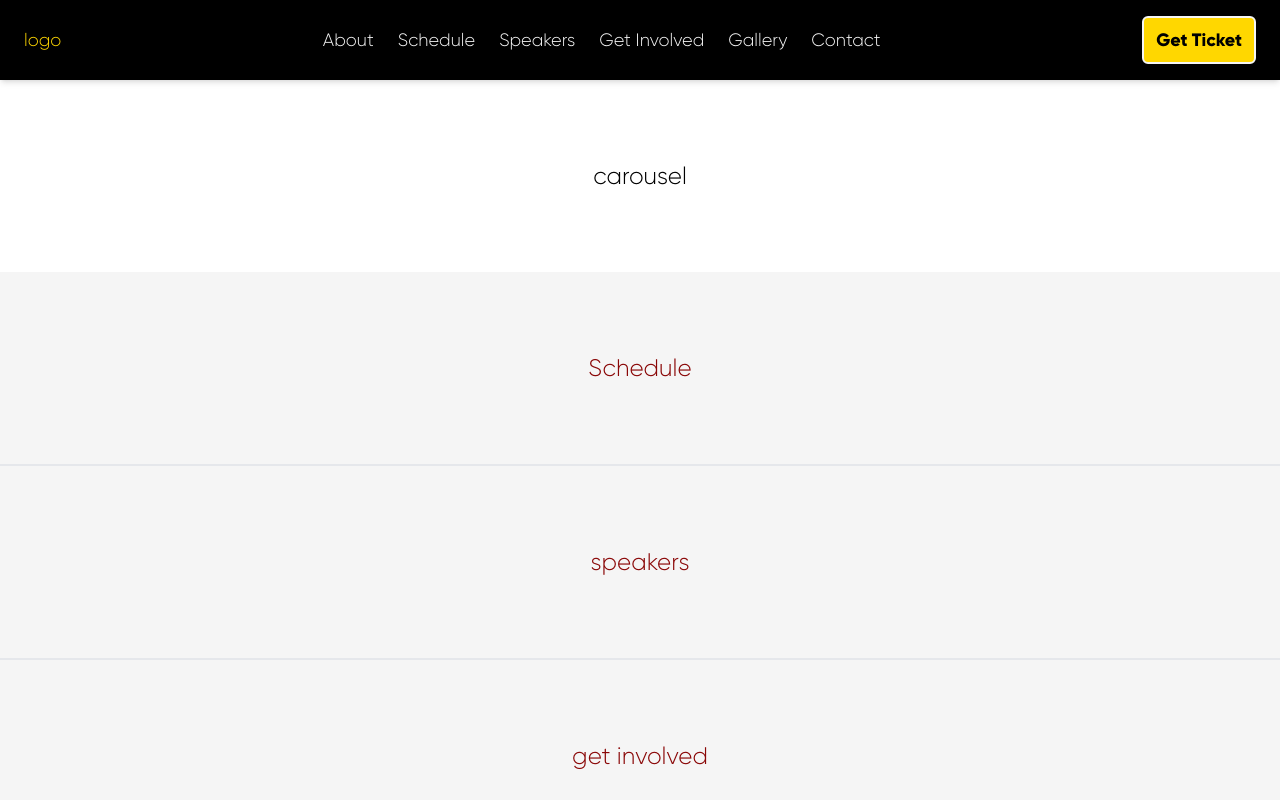
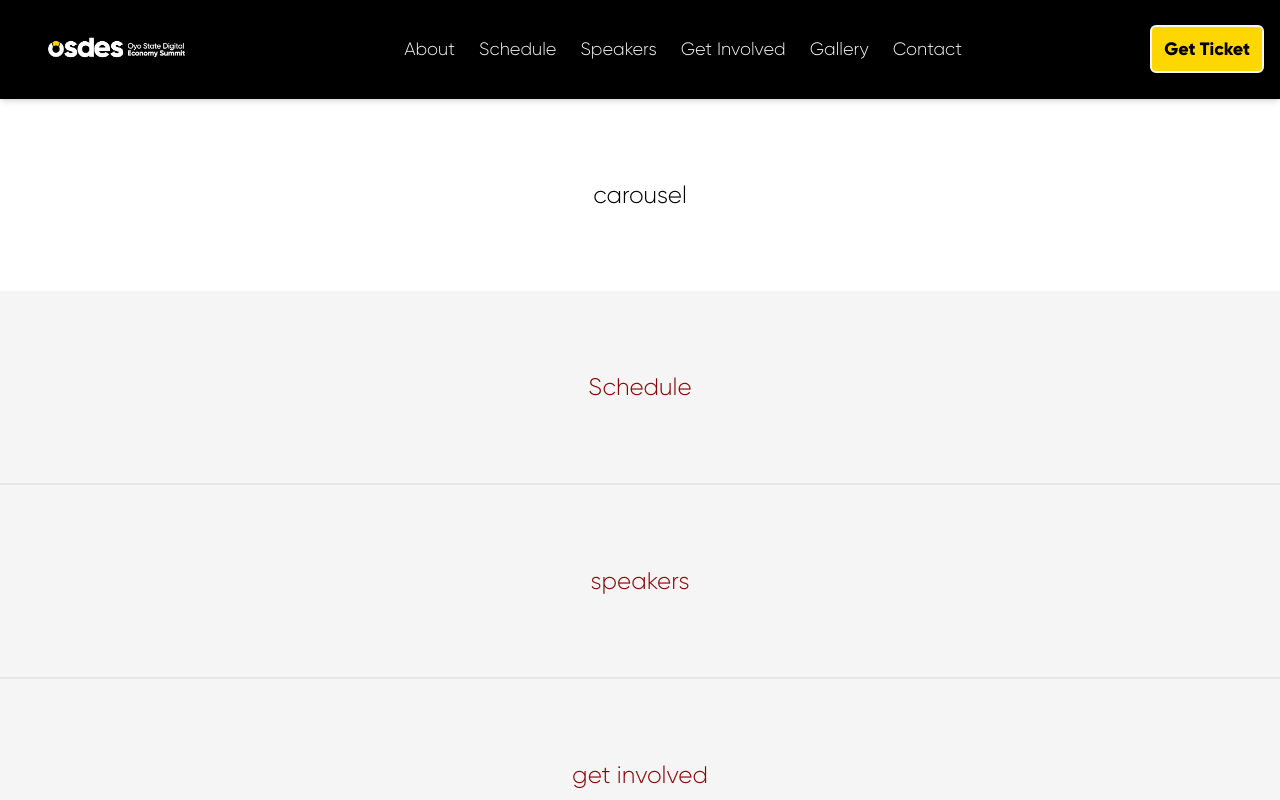
Before and after one commit to Yhucee14/osdes, a React (Vite) app: page / in a window 1280 px wide. Shown: the top 800 px of the page. Built offline with nearby package versions, Linux system fonts and the light colour scheme.

Commit message:
finished nav

```diff
--- a/package.json
+++ b/package.json
@@ -11,7 +11,8 @@
   },
   "dependencies": {
     "react": "^18.2.0",
-    "react-dom": "^18.2.0"
+    "react-dom": "^18.2.0",
+    "react-icons": "^5.1.0"
   },
   "devDependencies": {
     "@types/react": "^18.2.66",
--- a/src/App.jsx
+++ b/src/App.jsx
@@ -1,5 +1,9 @@
 import "./index.css";
 import { useState, useEffect } from "react";
+import logo from "./images/logo.png";
+import { CgMenuGridR } from "react-icons/cg";
+import { AiFillCloseCircle } from "react-icons/ai";
+
 
 const App = () => {
   const [isMobile, setIsMobile] = useState(false);
@@ -25,43 +29,49 @@ const App = () => {
 
   return (
     <div className=" flex flex-col text-red ">
-      <nav className=" w-full bg-black text-white text-lg  py-4 px-4 z-10 shadow-md">
+      <nav className=" w-full bg-black text-white text-lg py-4 sm:px-4 xx:px-1 z-10 shadow-md">
         <div>
           {isMobile ? (
             // Mobile view with menu icon
             <div className="flex items-center justify-between flex-row px-3">
-              {/* <CgMenuGridR
-            className='w-7 h-7 text-[#ffd100] cursor-pointer hover:w-9 hover:h-9 absolute top-4 right-7'
-            onClick={() => setIsDropdownOpen(true)}
-          /> */}{" "}
-              <div className="flex items-center text-yellow">
-                <a className="flex items-center justify-center  sm:justify-center ">
-                  {/* <img
-                      src={logo}
-                      alt="logo"
-                      className="w-full h-14 sm:w-full xx:py-1  xx:px-2 sm:p-2 sm:h-12 object-cover object-center "
-                    /> */}{" "}
-                  logo
+              <CgMenuGridR
+                className="w-8 h-8 text-yellow cursor-pointer hover:w-9 hover:h-9 hover:text-red absolute xx:top-6 sm:top-9 right-7"
+                onClick={() => setIsDropdownOpen(true)}
+              />{" "}
+              <div className="flex justify-start sm:w-[200px] xx:w-[150px] ">
+                <a
+                  href="./"
+                  target={"_blank"}
+                  className="flex  text-yellow justify-start sm:justify-center "
+                >
+                  <img
+                    src={logo}
+                    alt="logo"
+                    className=" xx:py-1 xx:px-2 sm:p-2 object-cover object-center "
+                  />{" "}
                 </a>
               </div>
-              <div
+              {/* <div
                 className="cursor-pointer text-yellow absolute top-4 right-7"
                 onClick={() => setIsDropdownOpen(true)}
               >
                 open
-              </div>
+              </div> */}
             </div>
           ) : (
             // Desktop view with navigation links
-            <div className="flex px-2 justify-between">
-              <div className="flex items-center">
-                <a className="flex items-center text-yellow justify-center sm:justify-center ">
-                  {/* <img
-                      src={logo}
-                      alt="logo"
-                      className="w-full h-14 sm:w-full xx:py-1  xx:px-2 sm:p-2 sm:h-12 object-cover object-center "
-                    /> */}{" "}
-                  logo
+            <div className="flex  justify-between">
+              <div className="flex justify-start w-[200px] ">
+                <a
+                  href="./"
+                  target={"_blank"}
+                  className="flex  text-yellow justify-start sm:justify-center "
+                >
+                  <img
+                    src={logo}
+                    alt="logo"
+                    className=" xx:py-1 xx:px-2 sm:p-2 object-cover object-center "
+                  />{" "}
                 </a>
               </div>
 
@@ -105,11 +115,7 @@ const App = () => {
 
               <div className="flex items-center flex-row ">
                 <button className="flex justify-between flex-row font-semibold py-2 px-2 rounded-md shadow-sm bg-yellow text-black border-2 border-white hover:bg-white hover:text-red">
-                  <a
-                    href=""
-                    target={"_blank"}
-                    className="px-1"
-                  >
+                  <a href="" target={"_blank"} className="px-1">
                     Get Ticket
                   </a>
                 </button>
@@ -117,16 +123,19 @@ const App = () => {
             </div>
           )}
 
-
-
           {isMobile && isDropdownOpen && (
             <div className="text-black py-4">
-              <div
+              {/* <div
                 className="cursor-pointer absolute text-yellow top-4 right-10"
                 onClick={() => setIsDropdownOpen(false)}
               >
                 close
-              </div>
+              </div> */}
+
+              < AiFillCloseCircle
+                className="w-10 h-10 text-yellow cursor-pointer hover:w-9 hover:h-9 absolute xx:top-5 sm:top-8 right-7 "
+                onClick={() => setIsDropdownOpen(false)}
+              />
 
               {/* Add your mobile navigation links here */}
               <div className="flex flex-col justify-between items-center bg-black text-white rounded-md   py-6">
@@ -171,9 +180,7 @@ const App = () => {
         </div>
       </nav>
 
-      <div className="text-black text-2xl p-20 text-center">
-        carousel
-      </div>
+      <div className="text-black text-2xl p-20 text-center">carousel</div>
 
       <div className="text-red bg-white text-2xl p-20 border-b-2  text-center">
         Schedule
@@ -198,7 +205,6 @@ const App = () => {
       <footer className="p-10 text-2xl bg-black text-yellow text-center">
         footer
       </footer>
-
     </div>
   );
 };
```
Also changed, not shown: src/images/logo.png (added), 1 other file (tests, documents, lock files or other folders).
